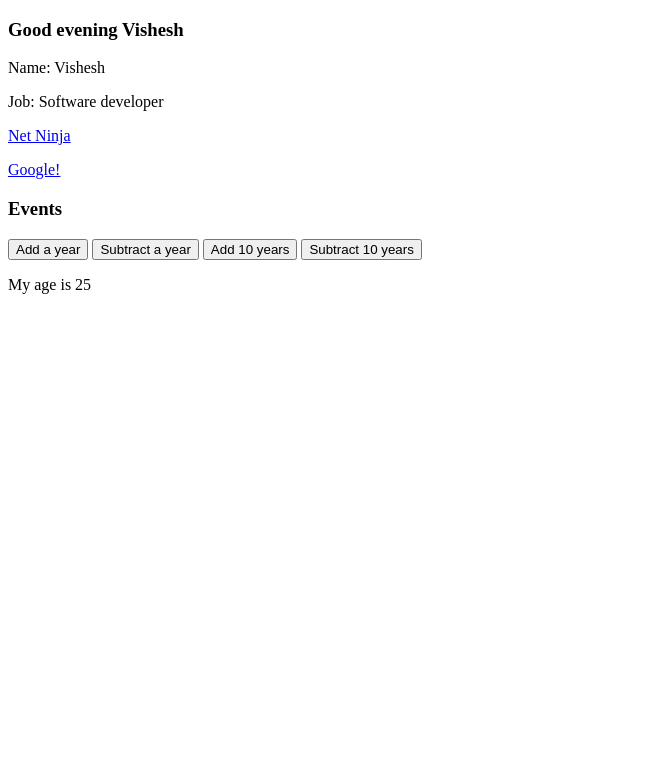
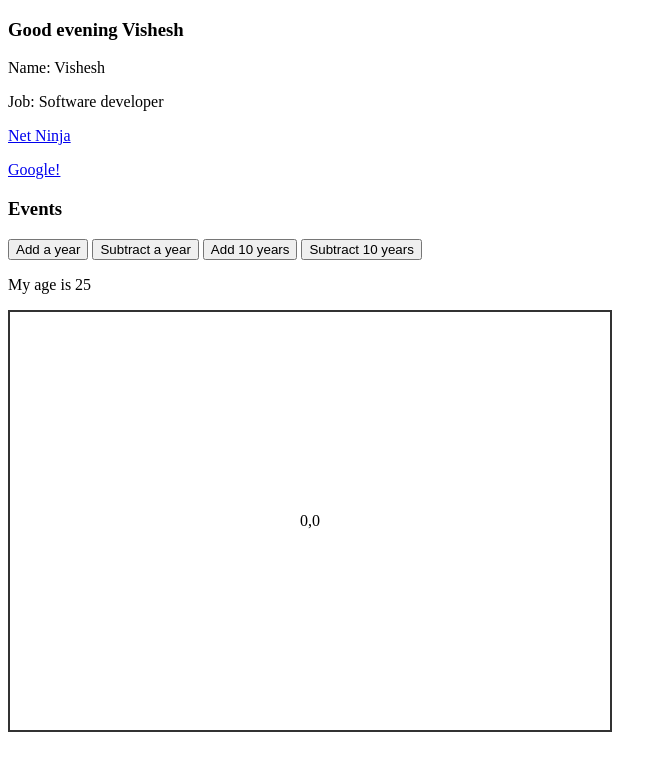
Before and after one commit to VisheshSingh/VueJS_sandbox, a plain HTML site: page index.html in a window 1280 px wide. Shown: the whole page, without its empty margins (0-667 px from the left). Drawn offline with nearby package versions, Linux system fonts and the light colour scheme.

Commit message:
Event handling - mousemove

```diff
--- a/app.js
+++ b/app.js
@@ -5,7 +5,9 @@ new Vue({
     job: "Software developer",
     website: "http://www.thenetninja.co.uk",
     websiteTag: '<a href="http://www.google.com">Google!</a>',
-    age: 25
+    age: 25,
+    x: 0,
+    y: 0
   },
   methods: {
     greet: function(time) {
@@ -16,6 +18,9 @@ new Vue({
     },
     subtract: function(dec) {
       this.age -= dec;
+    },
+    update: function(e) {
+      (this.x = e.offsetX), (this.y = e.offsetY);
     }
   }
 });
--- a/index.html
+++ b/index.html
@@ -28,6 +28,7 @@
         <button @dblclick="add(10)">Add 10 years</button>
         <button v-on:dblclick="subtract(10)">Subtract 10 years</button>
         <p>My age is {{ age }}</p>
+        <div id="canvas" v-on:mousemove="update">{{x}},{{y}}</div>
     </div>
 
     <script src="app.js"></script>
--- a/style.css
+++ b/style.css
@@ -0,0 +1,6 @@
+#canvas {
+  width: 500px;
+  padding: 200px 50px;
+  border: 2px solid #333;
+  text-align: center;
+}
```
